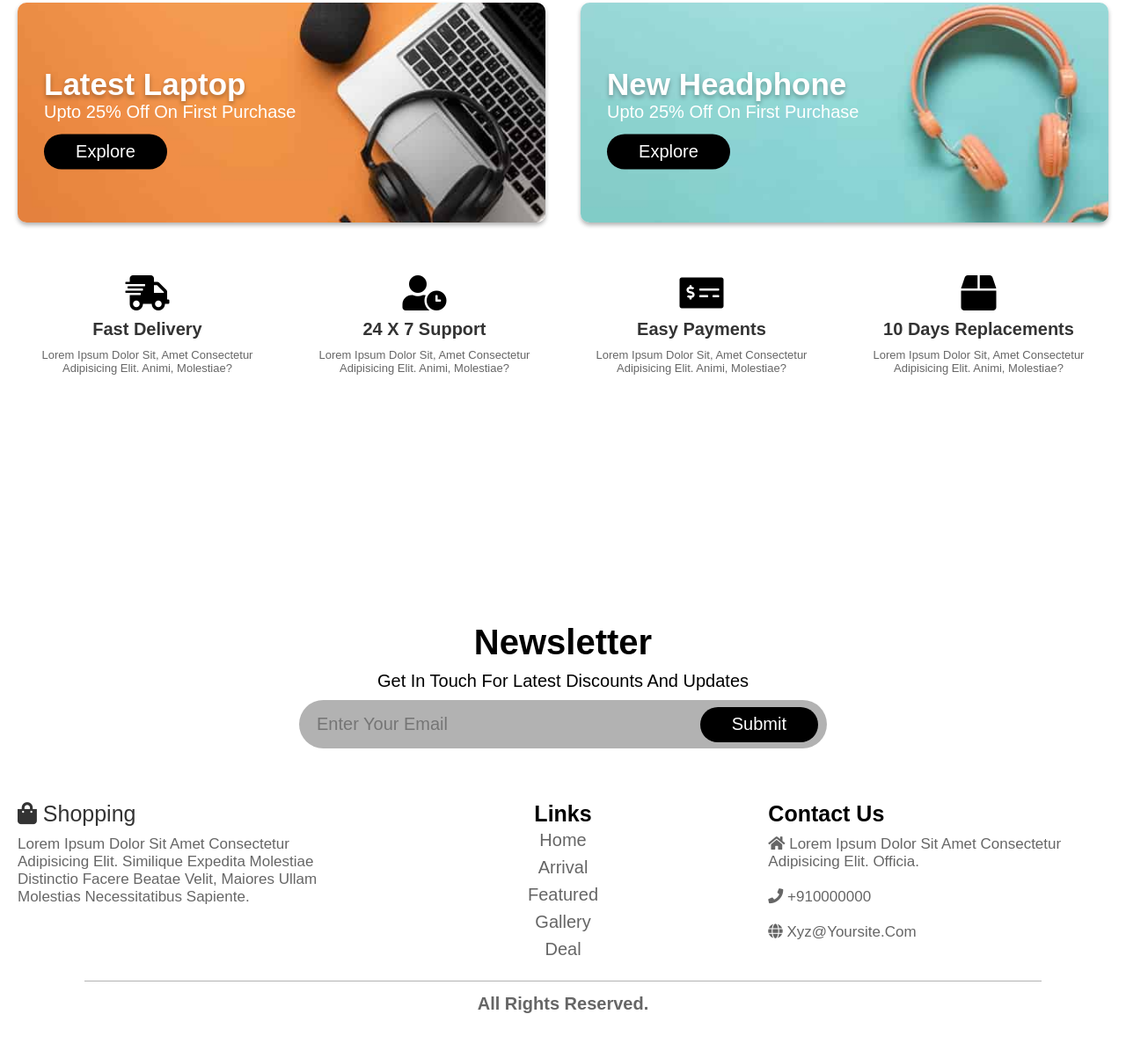
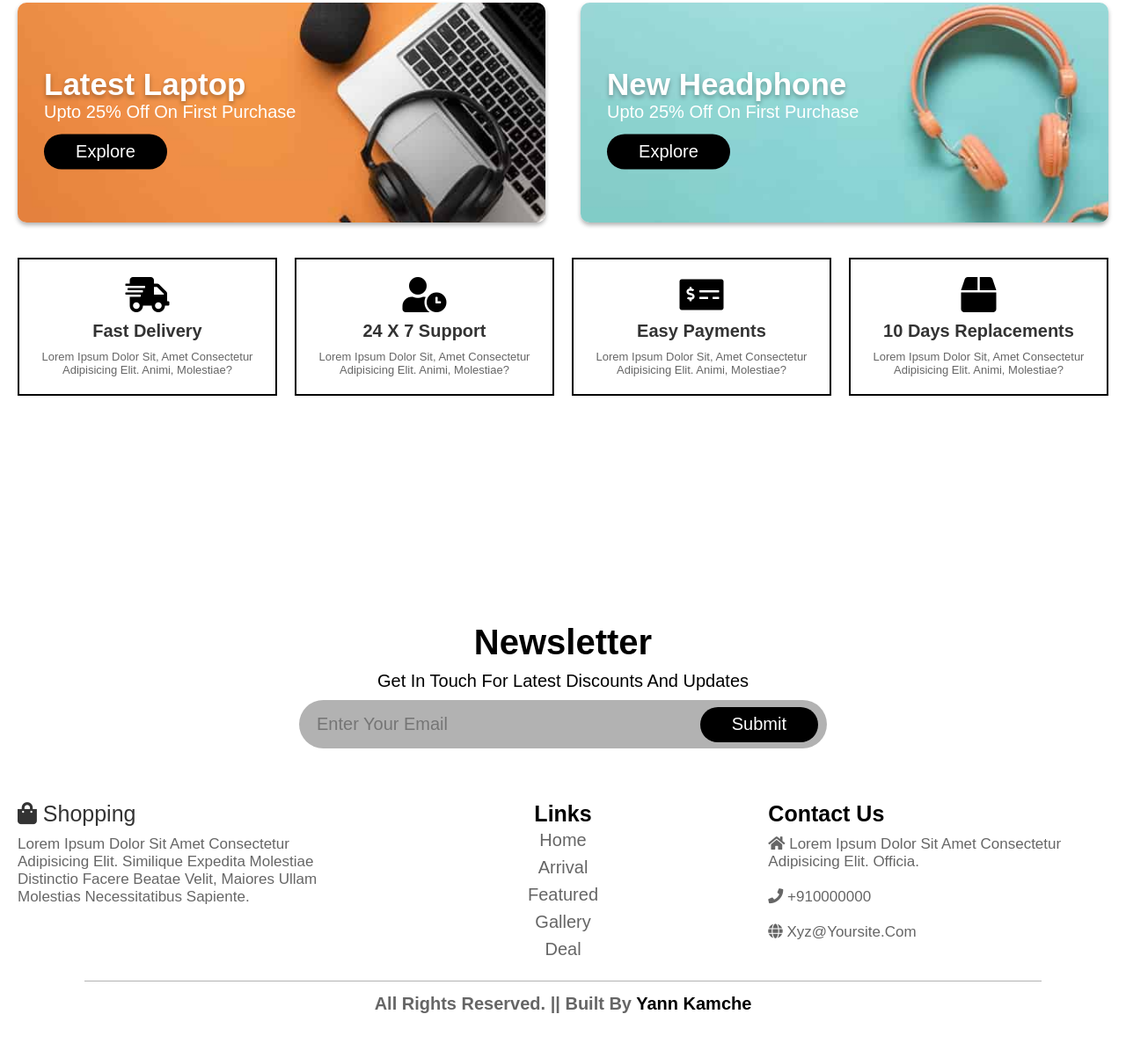
Before and after one commit to YannKamche/E-Commerce-Website, a plain HTML site: page index.html in a window 1280 px wide. Shown: the part 3737-4940 px from the top of the page at 88% size. Drawn offline with nearby package versions, Linux system fonts and the light colour scheme.

Commit message:
Modifying and commenting the file

```diff
--- a/css/style.css
+++ b/css/style.css
@@ -625,7 +625,7 @@ header .header-2.header-active{
     padding:1rem;
     margin:1rem;
     text-align: center;
-    border:.2rem solid var(--blue);
+    border:.2rem solid var(--color1);
 }
 
 .deal .icons-container .icons i{
--- a/index.html
+++ b/index.html
@@ -709,7 +709,7 @@
 
     </div>
 
-<h1 class="credit">all rights reserved. </h1>
+<h1 class="credit">all rights reserved. || Built by <span>Yann Kamche</span></h1>
 
 </section>
 
```
